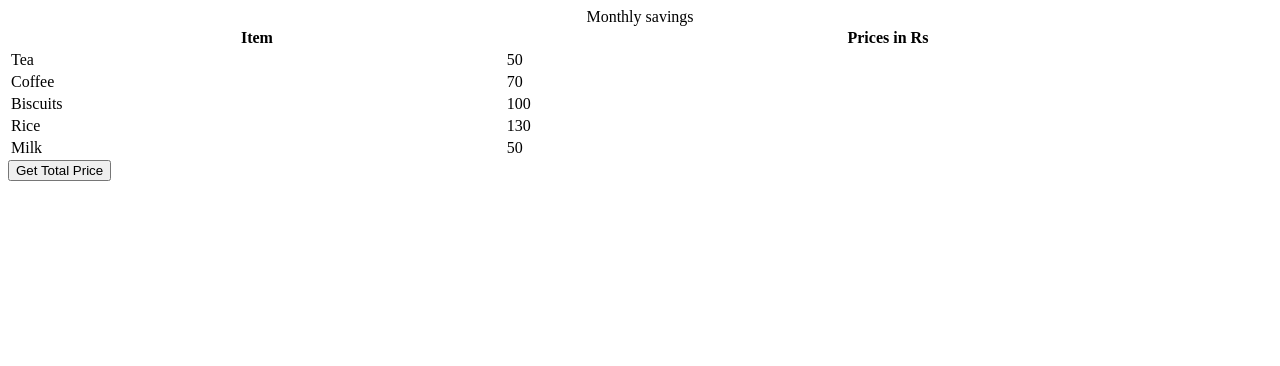
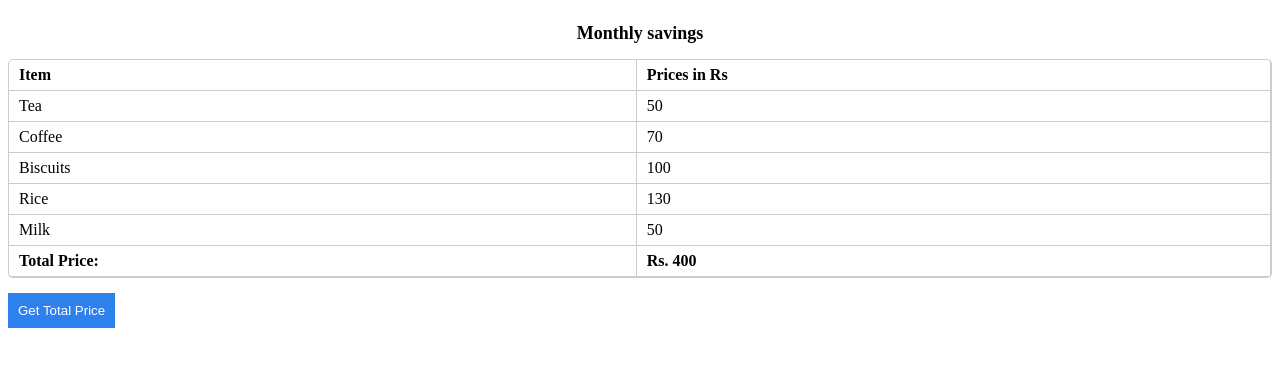
Before and after one commit to acciojob/grofers-checkout-developeranjuUI, a website: page main.html in a window 1280 px wide. Both pictures are taken after a click on the button "Get Total Price". Drawn offline with Linux system fonts and the light colour scheme.

Commit message:
created a submission

```diff
--- a/main.html
+++ b/main.html
@@ -8,7 +8,7 @@
 
 <body>
     <!-- the entire body must be written by student -->
-    <table style="width: 100%">
+    <table style="width: 100%" cellspacing="0">
     <caption>
       Monthly savings
     </caption>
--- a/script.js
+++ b/script.js
@@ -4,7 +4,30 @@ document.body.appendChild(getSumBtn);
 
 const getSum = () => {
 //Add your code here
+  let prices = document.querySelectorAll('.price');
+	let total = 0;
+	prices.forEach(price => {
+		total += parseFloat(price.textContent);
+	});
+	let totalRow = document.getElementById('total-row');
+	if(totalRow){
+		totalRow.remove();
+	}
 
+	let newRow = document.createElement('tr');
+	newRow.id = 'total-row';
+	let newCell = document.createElement('td');
+	// newCell.colspan = 2;
+	newCell.style.fontWeight = "bold";
+	newCell.textContent = `Total Price:`;
+
+	let newPriceCell = document.createElement('td');
+	newPriceCell.style.fontWeight = "bold";
+	newPriceCell.textContent = ` Rs. ${total}`;
+	newRow.appendChild(newCell);
+	newRow.appendChild(newPriceCell);
+	let table = document.querySelector("table");
+    table.appendChild(newRow);
 };
 
 getSumBtn.addEventListener("click", getSum);
--- a/styles.css
+++ b/styles.css
@@ -1,2 +1,24 @@
 
 /* Your CSS Code here. */
+table{
+	border: 1px solid #ccc;
+	border-radius: 5px;
+	margin-bottom: 15px
+}
+table caption{
+	font-weight: 600;
+	padding: 15px 0;
+	font-size: 18px;
+}
+table th,table td{
+	border-bottom: 1px solid #ccc;
+	border-right: 1px solid #ccc;
+	text-align: start;
+	padding: 6px 10px;
+}
+button{
+	border: none;
+	background-color: #2e80ec;
+	color: #fff;
+	padding: 10px
+}
```
